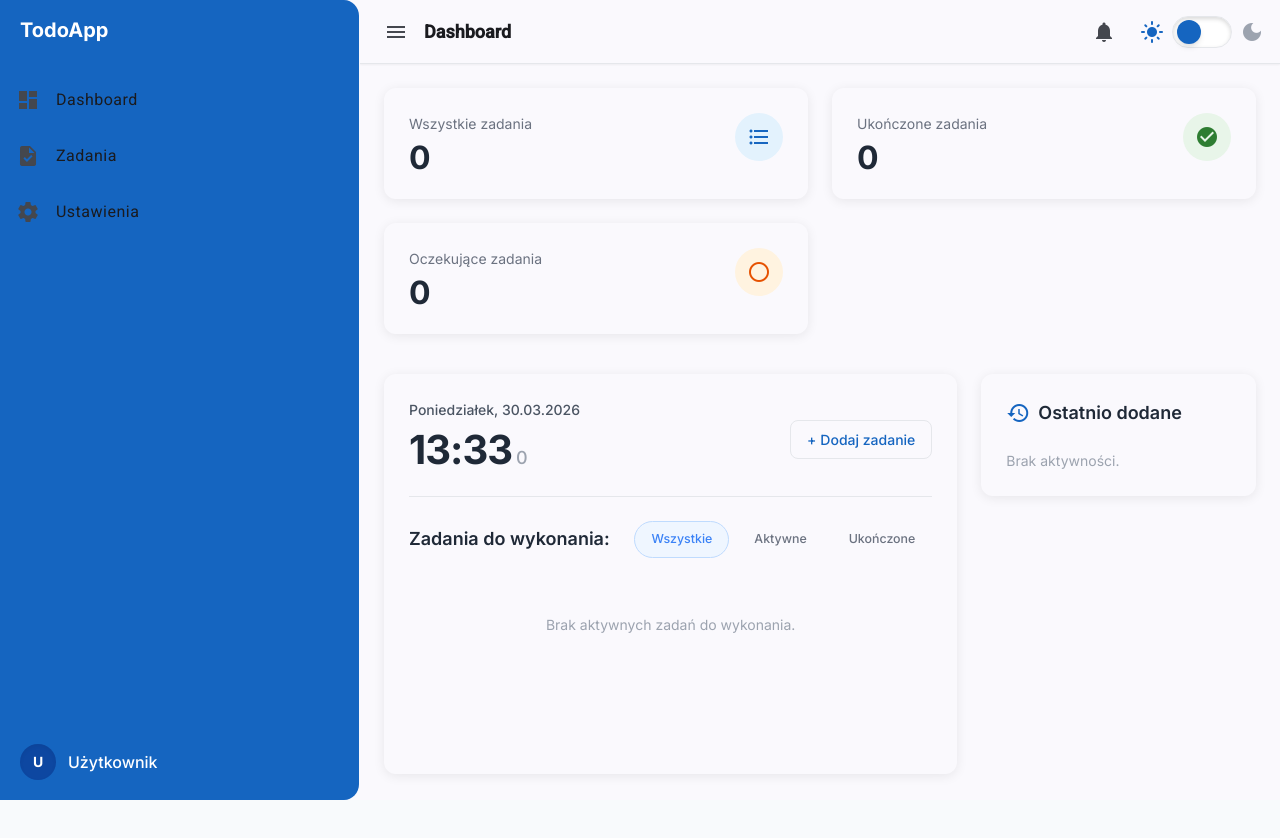
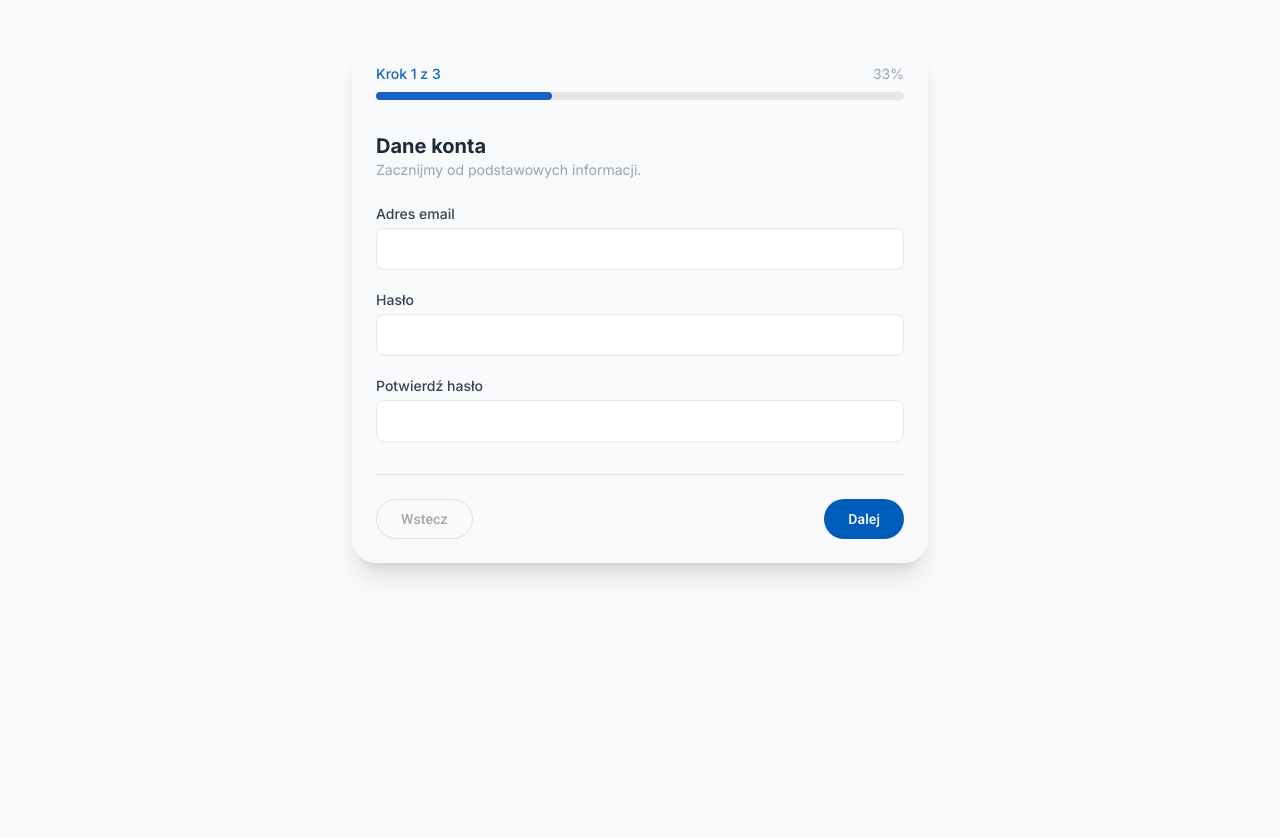
Before and after one commit to artkowal/todo-app-angular, an Angular app: page / in a window 1280 px wide. Before the commit the page ends 800 px from the top, so only its background shows below. Built offline with nearby package versions, Linux system fonts and the light colour scheme.

Commit message:
Implement step 1 with WCAG and add temporary mount registration form for testing

```diff
--- a/src/app/app.html
+++ b/src/app/app.html
@@ -1,3 +1,4 @@
 <div class="app-wrapper">
-  <app-layout></app-layout>
+  <!-- <app-layout></app-layout> -->
+   <app-registration-form></app-registration-form>
 </div>
--- a/src/app/app.ts
+++ b/src/app/app.ts
@@ -1,9 +1,11 @@
 import { Component } from '@angular/core';
 import { Layout } from './components/dashboard/layout/layout';
+import { RegistrationForm } from './components/registration-form/registration-form';
+import { CommonModule } from '@angular/common';
 
 @Component({
   selector: 'app-root',
-  imports: [Layout],
+  imports: [CommonModule, Layout, RegistrationForm],
   templateUrl: './app.html',
   styleUrl: './app.css'
 })
--- a/src/app/components/registration-form/registration-form.html
+++ b/src/app/components/registration-form/registration-form.html
@@ -13,11 +13,71 @@
   <form [formGroup]="registrationForm" (ngSubmit)="onSubmit()">
 
     @if (currentStep() === 1) {
-      <div class="space-y-4 animate-in fade-in slide-in-from-right-4 duration-300">
-        <h2 class="text-xl font-bold dark:text-white">Dane konta</h2>
-        <p class="text-gray-400 text-sm">Zacznijmy od podstawowych informacji.</p>
-        <div class="p-10 border-2 border-dashed border-gray-700 rounded-xl text-center text-gray-500">
-          Miejsce na pola Kroku 1
+      <div class="space-y-5 animate-in fade-in slide-in-from-right-4 duration-300" [formGroup]="accountGroup">
+
+        <div>
+          <h2 class="text-xl font-bold dark:text-white">Dane konta</h2>
+          <p class="text-gray-400 text-sm mb-6">Zacznijmy od podstawowych informacji.</p>
+        </div>
+
+        <div class="space-y-1">
+          <label for="email" class="block text-sm font-medium text-gray-700 dark:text-gray-300">Adres email</label>
+          <input
+            type="email"
+            id="email"
+            formControlName="email"
+            class="w-full px-4 py-2 border rounded-lg focus:ring-2 focus:ring-brand-500 focus:border-brand-500 outline-none transition-all dark:bg-gray-800 dark:border-gray-600 dark:text-white"
+            [ngClass]="{'border-red-500 focus:ring-red-500': accountGroup.get('email')?.invalid && accountGroup.get('email')?.touched}"
+            [attr.aria-invalid]="accountGroup.get('email')?.invalid && accountGroup.get('email')?.touched ? 'true' : 'false'"
+            aria-describedby="email-error"
+          >
+          @if (accountGroup.get('email')?.invalid && accountGroup.get('email')?.touched) {
+            <p id="email-error" class="text-sm text-red-500 mt-1" role="alert">
+              {{ accountGroup.get('email')?.errors?.['zodError'] }}
+            </p>
+          }
+        </div>
+
+        <div class="space-y-1">
+          <label for="password" class="block text-sm font-medium text-gray-700 dark:text-gray-300">Hasło</label>
+          <input
+            type="password"
+            id="password"
+            formControlName="password"
+            class="w-full px-4 py-2 border rounded-lg focus:ring-2 focus:ring-brand-500 focus:border-brand-500 outline-none transition-all dark:bg-gray-800 dark:border-gray-600 dark:text-white"
+            [ngClass]="{'border-red-500 focus:ring-red-500': accountGroup.get('password')?.invalid && accountGroup.get('password')?.touched}"
+            [attr.aria-invalid]="accountGroup.get('password')?.invalid && accountGroup.get('password')?.touched ? 'true' : 'false'"
+            aria-describedby="password-error"
+          >
+          @if (accountGroup.get('password')?.invalid && accountGroup.get('password')?.touched) {
+            <p id="password-error" class="text-sm text-red-500 mt-1" role="alert">
+              {{ accountGroup.get('password')?.errors?.['zodError'] }}
+            </p>
+          }
+        </div>
+
+        <div class="space-y-1">
+          <label for="confirmPassword" class="block text-sm font-medium text-gray-700 dark:text-gray-300">Potwierdź hasło</label>
+          <input
+            type="password"
+            id="confirmPassword"
+            formControlName="confirmPassword"
+            class="w-full px-4 py-2 border rounded-lg focus:ring-2 focus:ring-brand-500 focus:border-brand-500 outline-none transition-all dark:bg-gray-800 dark:border-gray-600 dark:text-white"
+            [ngClass]="{'border-red-500 focus:ring-red-500': (accountGroup.get('confirmPassword')?.invalid || accountGroup.errors?.['zodError']) && accountGroup.get('confirmPassword')?.touched}"
+            [attr.aria-invalid]="(accountGroup.get('confirmPassword')?.invalid || accountGroup.errors?.['zodError']) && accountGroup.get('confirmPassword')?.touched ? 'true' : 'false'"
+            aria-describedby="confirm-password-error"
+          >
+
+          @if (accountGroup.get('confirmPassword')?.invalid && accountGroup.get('confirmPassword')?.touched) {
+            <p id="confirm-password-error" class="text-sm text-red-500 mt-1" role="alert">
+              {{ accountGroup.get('confirmPassword')?.errors?.['zodError'] }}
+            </p>
+          }
+          @if (accountGroup.errors?.['zodError'] && accountGroup.get('confirmPassword')?.touched && !accountGroup.get('confirmPassword')?.invalid) {
+            <p id="confirm-password-error-match" class="text-sm text-red-500 mt-1" role="alert">
+              {{ accountGroup.errors?.['zodError'] }}
+            </p>
+          }
         </div>
       </div>
     }
--- a/src/app/components/registration-form/registration-form.ts
+++ b/src/app/components/registration-form/registration-form.ts
@@ -40,7 +40,17 @@ export class RegistrationForm {
   get personalGroup() { return this.registrationForm.get('step2') as FormGroup; }
 
   nextStep() {
-    if(this.currentStep() < this.totalSteps) {
+    if (this.currentStep() === 1 && this.accountGroup.invalid) {
+      this.accountGroup.markAllAsTouched();
+      return;
+    }
+
+    if (this.currentStep() === 2 && this.personalGroup.invalid) {
+      this.personalGroup.markAllAsTouched();
+      return;
+    }
+
+    if (this.currentStep() < this.totalSteps) {
       this.currentStep.update(s => s + 1);
     }
   }
```
